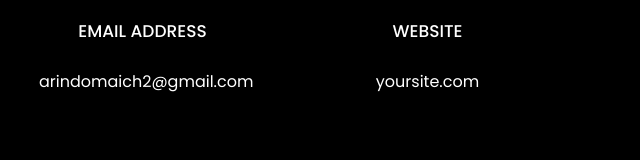
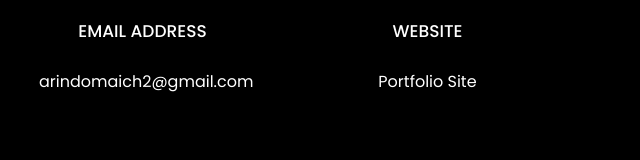
Before and after one commit to ArindomAich1/portfolio, a plain HTML site: page index.html in a window 1280 px wide. Shown: the part 7078-7238 px from the top of the page, 640-1280 px from the left. Drawn offline with Linux system fonts and the light colour scheme; files whose address does not match are found by name.

Commit message:
Portfolio link added

```diff
--- a/index.html
+++ b/index.html
@@ -385,7 +385,7 @@
           			<span class="icon-globe"></span>
           		</div>
           		<h3 class="mb-4">Website</h3>
-	            <p><a href="#">yoursite.com</a></p>
+	            <p><a href="https://arindomaich1.github.io/portfolio/">Portfolio Site</a></p>
 	          </div>
           </div>
         </div>
```
